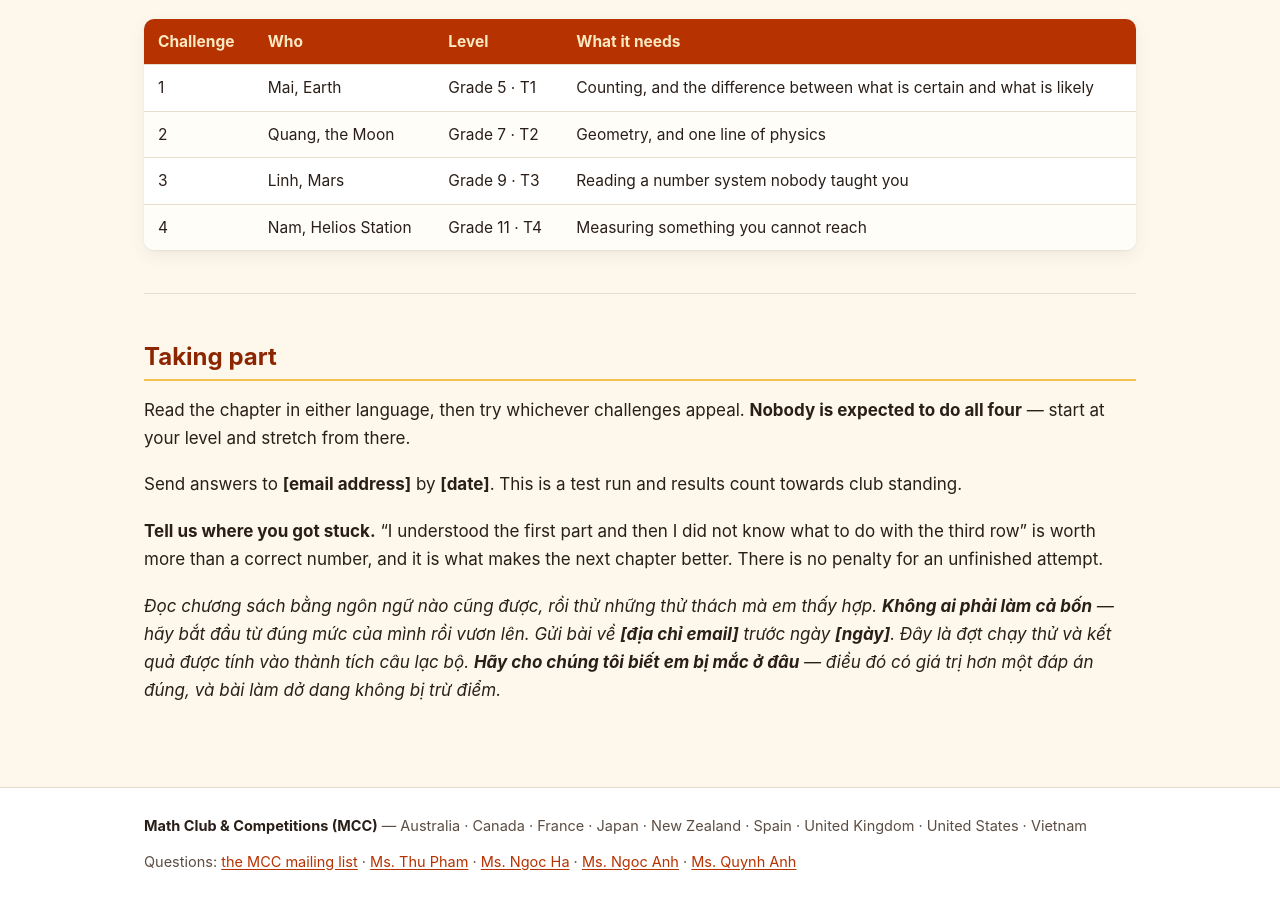
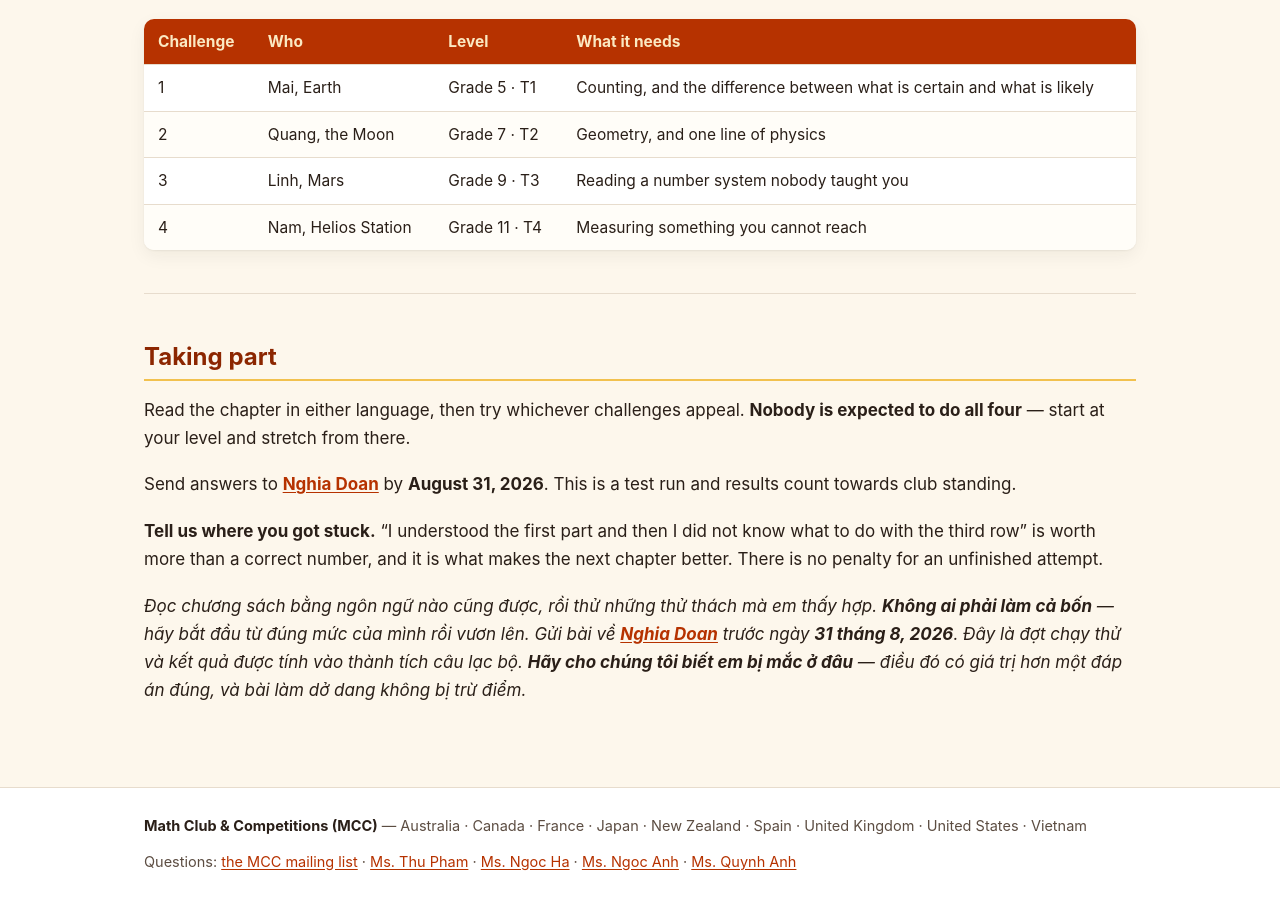
Before and after one commit to nghia71/nghia71.github.io, a Jekyll site: the page built from uncounted-worlds.md, in a window 1280 px wide and 900 px high, scrolled down 1292 px. Built offline with Jekyll 4.4.1, drawn with Linux system fonts in a browser that asks for light colours.

Commit message:
first chapter

```diff
--- a/uncounted-worlds.md
+++ b/uncounted-worlds.md
@@ -45,8 +45,8 @@ About half an hour to read. Includes the prologue, which introduces the four and
 
 Read the chapter in either language, then try whichever challenges appeal. **Nobody is expected to do all four** — start at your level and stretch from there.
 
-Send answers to **[email address]** by **[date]**. This is a test run and results count towards club standing.
+Send answers to **[Nghia Doan](mailto:nghia71@gmail.com)** by **August 31, 2026**. This is a test run and results count towards club standing.
 
 **Tell us where you got stuck.** "I understood the first part and then I did not know what to do with the third row" is worth more than a correct number, and it is what makes the next chapter better. There is no penalty for an unfinished attempt.
 
-*Đọc chương sách bằng ngôn ngữ nào cũng được, rồi thử những thử thách mà em thấy hợp. **Không ai phải làm cả bốn** — hãy bắt đầu từ đúng mức của mình rồi vươn lên. Gửi bài về **[địa chỉ email]** trước ngày **[ngày]**. Đây là đợt chạy thử và kết quả được tính vào thành tích câu lạc bộ. **Hãy cho chúng tôi biết em bị mắc ở đâu** — điều đó có giá trị hơn một đáp án đúng, và bài làm dở dang không bị trừ điểm.*
+*Đọc chương sách bằng ngôn ngữ nào cũng được, rồi thử những thử thách mà em thấy hợp. **Không ai phải làm cả bốn** — hãy bắt đầu từ đúng mức của mình rồi vươn lên. Gửi bài về **[Nghia Doan](mailto:nghia71@gmail.com)** trước ngày **31 tháng 8, 2026**. Đây là đợt chạy thử và kết quả được tính vào thành tích câu lạc bộ. **Hãy cho chúng tôi biết em bị mắc ở đâu** — điều đó có giá trị hơn một đáp án đúng, và bài làm dở dang không bị trừ điểm.*
```
